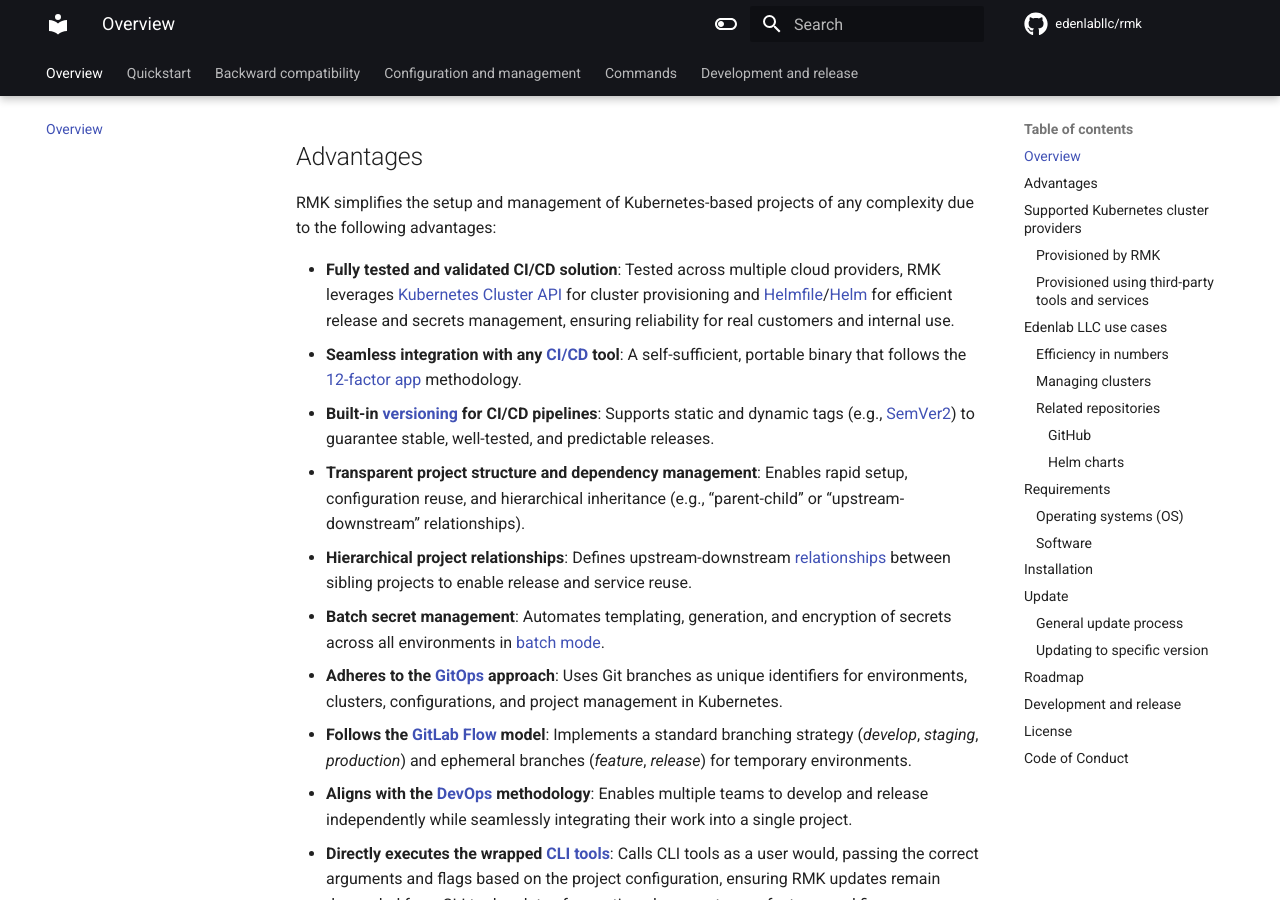
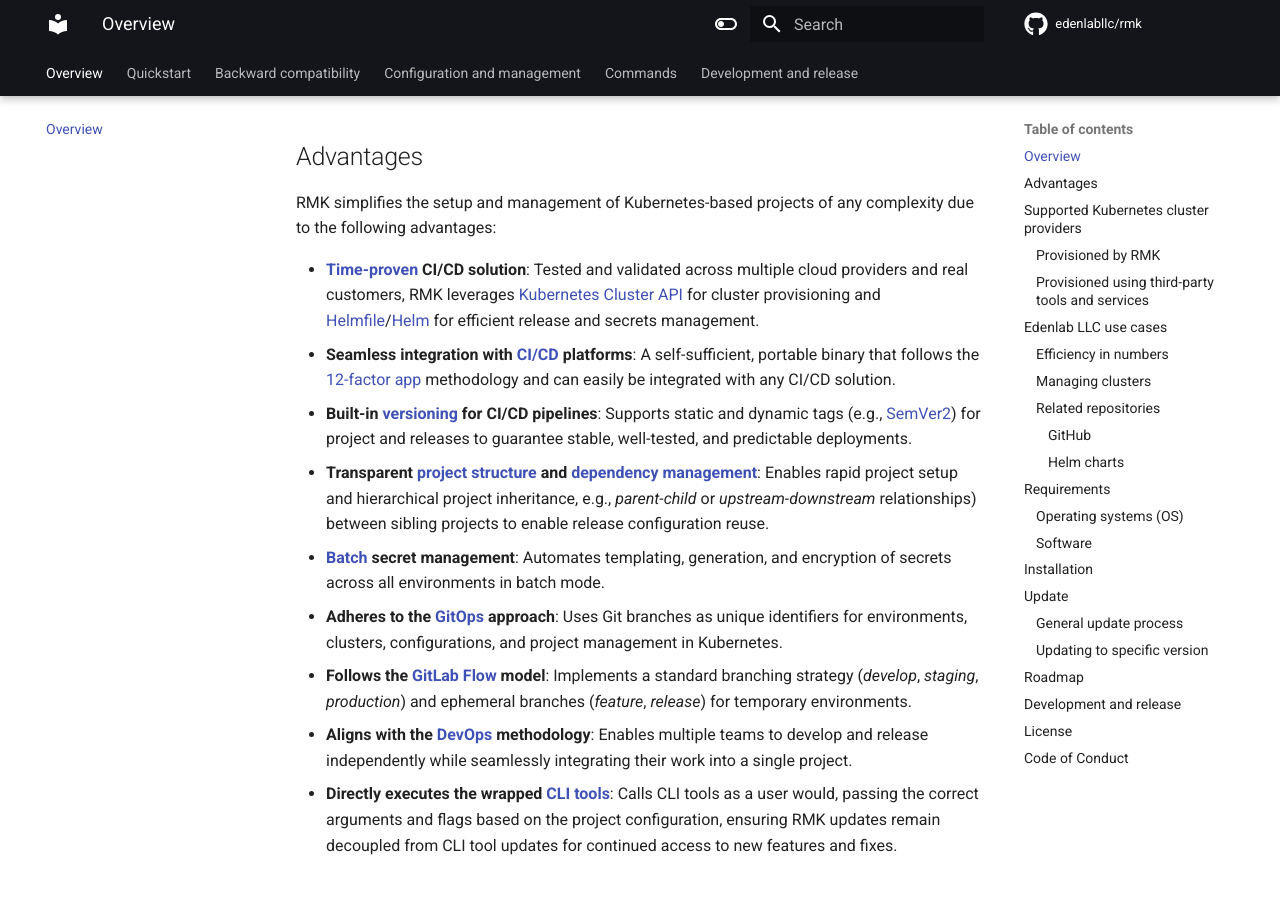
Before and after one commit to edenlabllc/rmk, an MkDocs documentation site: the page built from docs/index.md, in a window 1280 px wide and 900 px high, scrolled down 2364 px. Built offline with MkDocs 1.6.1 and Material for MkDocs 9.7.7, drawn with Linux system fonts in a browser that asks for light colours; emoji names are drawn with the system emoji font; comment, search, counter and statistics services are not loaded; the version menu is left out.

Commit message:
#59 - Refactor Advantages in index.md, README.md.

```diff
--- a/docs/index.md
+++ b/docs/index.md
@@ -83,21 +83,23 @@
 
 RMK simplifies the setup and management of Kubernetes-based projects of any complexity due to the following advantages:
 
-- **Fully tested and validated CI/CD solution**: Tested across multiple cloud providers, RMK
-  leverages [Kubernetes Cluster API](https://cluster-api.sigs.k8s.io/) for cluster provisioning
+- **[Time-proven](#efficiency-in-numbers) CI/CD solution**: Tested and validated across multiple cloud providers and
+  real customers, RMK leverages [Kubernetes Cluster API](https://cluster-api.sigs.k8s.io/) for cluster provisioning
   and [Helmfile](https://helmfile.readthedocs.io/en/latest/)/[Helm](https://helm.sh/) for efficient release and secrets
-  management, ensuring reliability for real customers and internal use.
-- **Seamless integration with any [CI/CD](https://www.redhat.com/en/topics/devops/what-is-ci-cd) tool**: A
-  self-sufficient, portable binary that follows the [12-factor app](https://12factor.net/) methodology.
+  management.
+- **Seamless integration with [CI/CD](https://www.redhat.com/en/topics/devops/what-is-ci-cd) platforms**: A
+  self-sufficient, portable binary that follows the [12-factor app](https://12factor.net/) methodology and can
+  easily be integrated with any CI/CD solution.
 - **Built-in [versioning](https://en.wikipedia.org/wiki/Software_versioning) for CI/CD pipelines**: Supports static and
-  dynamic tags (e.g., [SemVer2](https://semver.org/)) to guarantee stable, well-tested, and predictable releases.
-- **Transparent project structure and dependency management**: Enables rapid setup, configuration reuse, and
-  hierarchical inheritance (e.g., "parent-child" or "upstream-downstream" relationships).
-- **Hierarchical project relationships**: Defines
-  upstream-downstream [relationships](configuration/project-management/dependencies-management-and-project-inheritance.md)
-  between sibling projects to enable release and service reuse.
-- **Batch secret management**: Automates templating, generation, and encryption of secrets across all environments
-  in [batch mode](configuration/secrets-management/secrets-management.md#generating-all-secrets-from-scratch).
+  dynamic tags (e.g., [SemVer2](https://semver.org/)) for project and releases to guarantee stable, well-tested, and
+  predictable deployments.
+- **Transparent [project structure](configuration/project-management/preparation-of-project-repository.md) and
+  [dependency management](configuration/project-management/dependencies-management-and-project-inheritance.md)**:
+  Enables rapid project setup and hierarchical project inheritance, e.g., _parent-child_ or _upstream-downstream_
+  relationships) between sibling projects to enable release configuration reuse.
+- **[Batch](configuration/secrets-management/secrets-management.md#generating-all-secrets-from-scratch) secret
+  management**: Automates templating, generation, and encryption of secrets across all environments
+  in batch mode.
 - **Adheres to the [GitOps](https://www.gitops.tech/) approach**: Uses Git branches as unique identifiers for
   environments, clusters, configurations, and project management in Kubernetes.
 - **Follows the [GitLab Flow](https://about.gitlab.com/topics/version-control/what-is-gitlab-flow/) model**: Implements
```
Also changed, not shown: README.md (+30 -31 lines).
